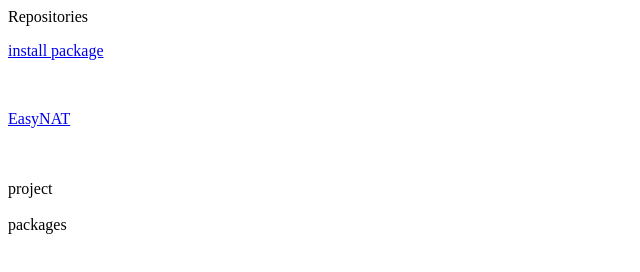
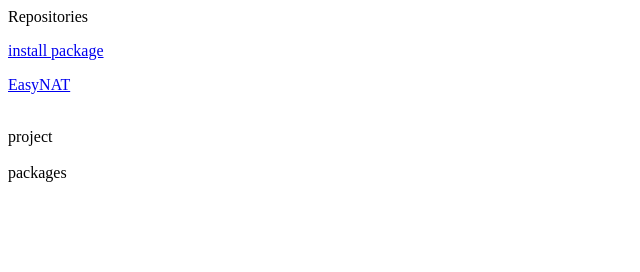
Before and after one commit to hacker-company123/hacker-company123.github.io, a plain HTML site: page website/Mine.html in a window 1280 px wide. Shown: the whole page, without its empty margins (0-640 px from the left). Drawn offline with Linux system fonts and the light colour scheme.

Commit message:
Update Mine.html

```diff
--- a/website/Mine.html
+++ b/website/Mine.html
@@ -6,8 +6,8 @@
 </head>
 <body>
 Repositories <br>
-<p><a href="installpackage.mstouk57g.cr.cx">install package</a></p>  <br>
-<p><a href="easynat.mstouk57g.cr.cx">EasyNAT</a></p>  <br>
+<p><a href="installpackage.mstouk57g.cr.cx">install package</a></p>
+<p><a href="easynat.mstouk57g.cr.cx">EasyNAT</a></p>
 <br>
 project  <br>
 <br>
```
